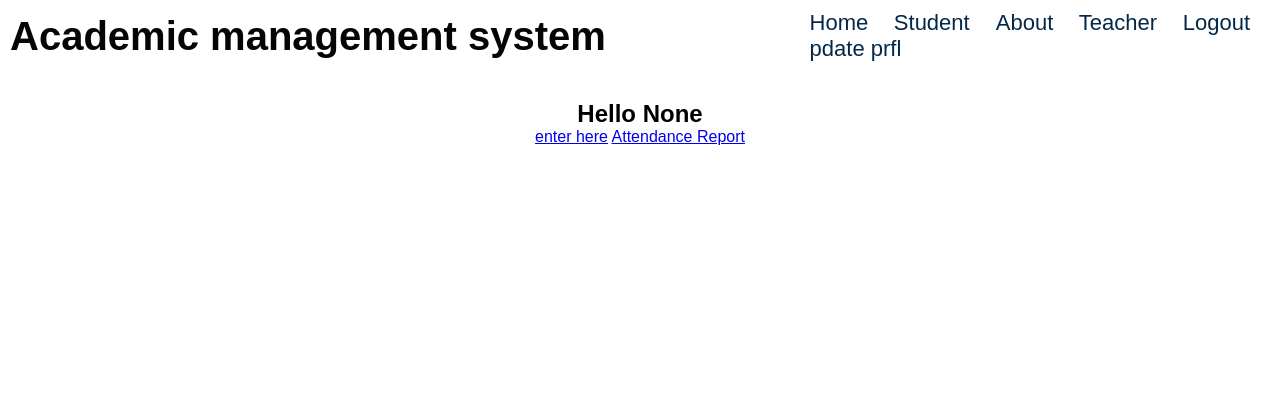
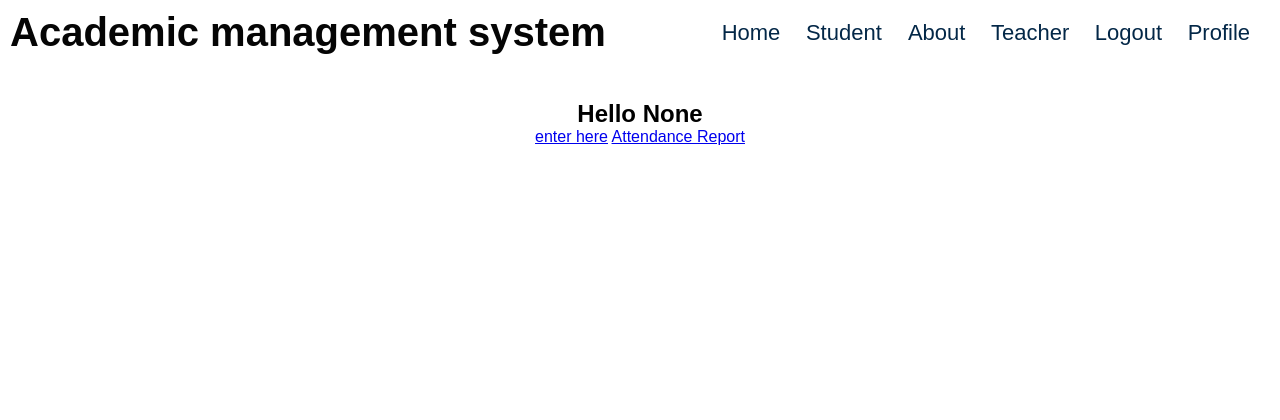
Before and after one commit to gunavardhan27/django_project, a Django app: page / in a window 1280 px wide. Shown: the top 420 px of the page. Run offline with Django 4.2, Linux system fonts and the light colour scheme; a user stored in the database is signed in.

Commit message:
third commit

```diff
--- a/base/templates/base/index.html
+++ b/base/templates/base/index.html
@@ -19,8 +19,9 @@
             <a href="#">Teacher</a>
         {%if request.user.is_authenticated%}
         <a href="{%url 'log_out'%}">Logout</a>
+        <a href="{%url 'prof'%}">Profile</a>
         <br>
-        <a href="{%url 'admin'%}">pdate prfl</a>
+
         {%else%}
         <a href="{%url 'login_reg'%}">Login</a>
         {%endif%}
--- a/base/urls.py
+++ b/base/urls.py
@@ -8,5 +8,6 @@
     path('register/',views.register_user,name="register"),
     path('student/', views.mainpage, name="stud"),
     path('att/',views.attendance,name="at"),
-    path('create/',views.admin_page,name='admin')
+    path('create/',views.admin_page,name='admin'),
+    path('myprofile/',views.profile,name='prof')
 ]
--- a/base/views.py
+++ b/base/views.py
@@ -65,9 +65,15 @@
     user = User.objects.get(username=request.user.username)
     form = UserForm(instance=user)
     if request.method == 'POST':
-        form = UserForm(request.POST, instance=user)
+        form = User(request.POST, instance=user)
         if form.is_valid():
             form.save()
             return redirect('home')
     context={'form':form}
     return render(request, 'base/admin_page.html',context)
+
+def profile(request):
+    user = User.objects.get(username=request.user.username)
+    context={'user':user}
+
+    return render(request, 'base/profile.html',context)
```
Also changed, not shown: base/templates/base/profile.html (added, +15 -0 lines), db.sqlite3.
